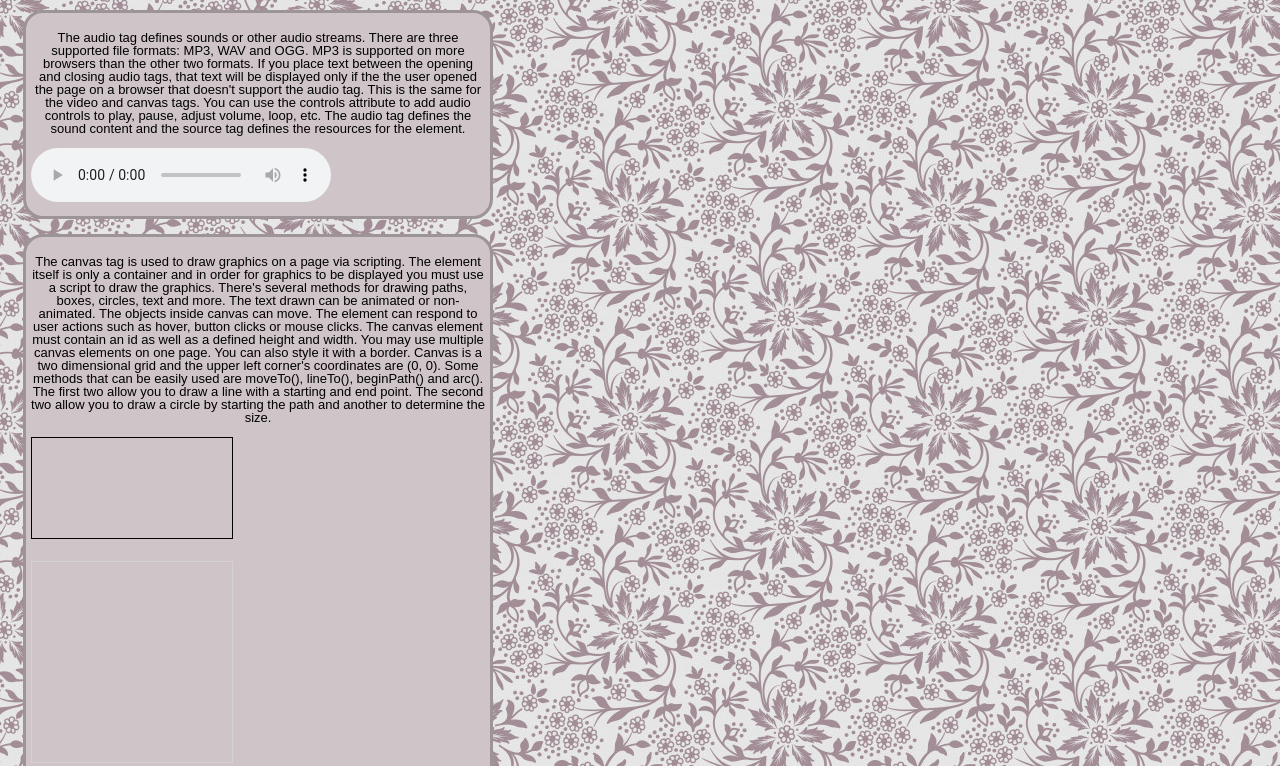
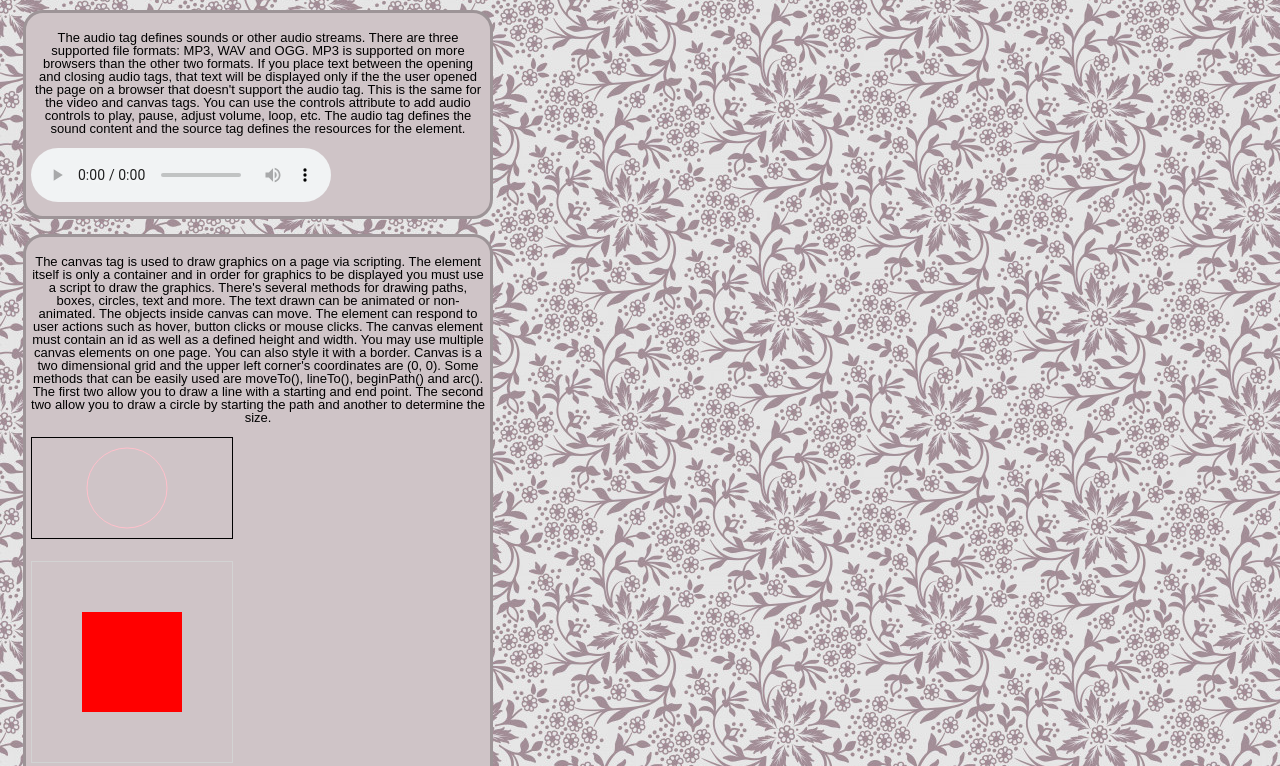
Before and after one commit to Walter-Ashleigh/cit261, a plain HTML site: page topic10.html in a window 1280 px wide. Shown: the part 413-1179 px from the top of the page. Drawn offline with Linux system fonts and the light colour scheme.

Commit message:
file added

```diff
--- a/topic10.html
+++ b/topic10.html
@@ -53,10 +53,36 @@
             </p>
                 <canvas id="myCanvas" width="200" height="100" style="border:1px solid #000000;">
                 Your browser does not support the canvas element.</canvas>
+                <script>
+                    // locate the canvas element
+                    var canvas = document.getElementById("myCanvas");
+                    // create a drawing object
+                    // getContext() is a built in html object with methods and properties
+                    // for drawing
+                    var ctx = canvas.getContext("2d");
+                    // begins path
+                    ctx.beginPath();
+                    // determines the size of the circle
+                    ctx.arc(95,50,40,0,2*Math.PI);
+                    //changes the color of the line
+                    ctx.strokeStyle = 'pink';
+                    // a line to appear in canvas
+                    ctx.stroke();
+                </script>
             <br></br>
                 <canvas id="myCanvas2" width="200" height="200"
                 style="border:1px solid #d3d3d3;">
                 Your browser does not support the canvas element.</canvas>
+                <script>
+                    var canvas = document.getElementById("myCanvas2");
+                    var ctx = canvas.getContext("2d");
+                    // the fillStyle property fills in the object
+                    // can be a color, gradient or pattern
+                    ctx.fillStyle = "#FF0000";
+                    // fillRect(x, y, width, height) draws a rectangle filled with the
+                    // fillStyle
+                    ctx.fillRect(50, 50, 100, 100);
+                </script>
             <br></br>
                 <canvas id="myCanvas3" width="200" height="200" style="border:1px solid #000000;">
                 Your browser does not support the canvas element.</canvas>
```
Lines whose indentation alone changed are shown as unchanged.
